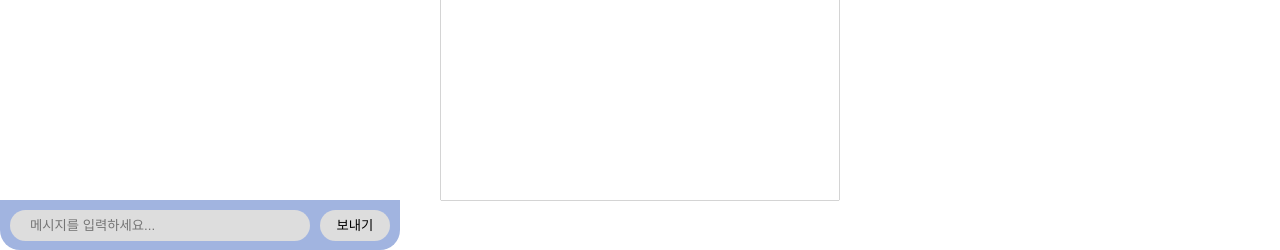
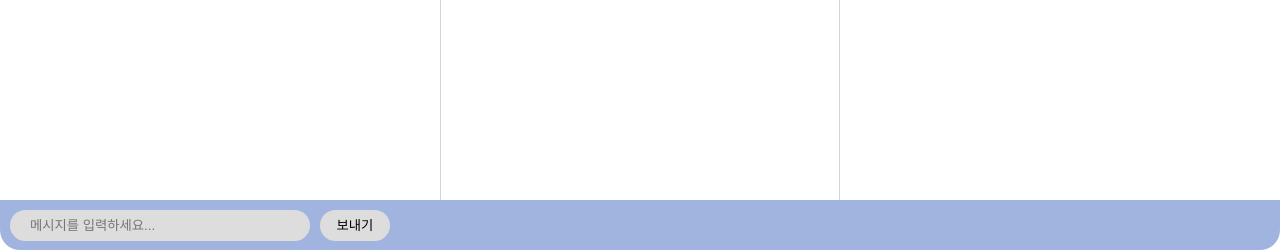
Before and after one commit to kim-yejunn/practiceyou.github.io, a Flask app: page /fileupload/result in a window 1280 px wide. Shown: the part 550-800 px from the top of the page. Run offline with Flask 3, Linux system fonts and the light colour scheme.

Commit message:
Update chat_theme.css

```diff
--- a/static/css/chat_theme.css
+++ b/static/css/chat_theme.css
@@ -73,7 +73,7 @@ margin:0;
     border-bottom-right-radius: 20px;
     position:fixed;
     bottom:0;
-    width:400px;
+    width:100%;
 }
 
 .chat-input-box form{
@@ -246,7 +246,7 @@ margin:0;
         background-color: #a1b4e0;
         border-bottom-left-radius: 20px;
         border-bottom-right-radius: 20px;
-        position:absolute;
+        position:fixed;
         bottom:0;
         width:100%;
         border-radius: 0;
```
